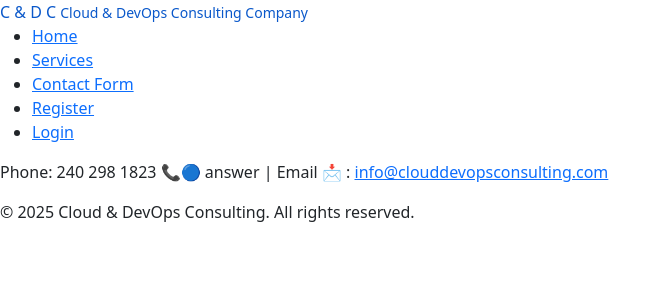
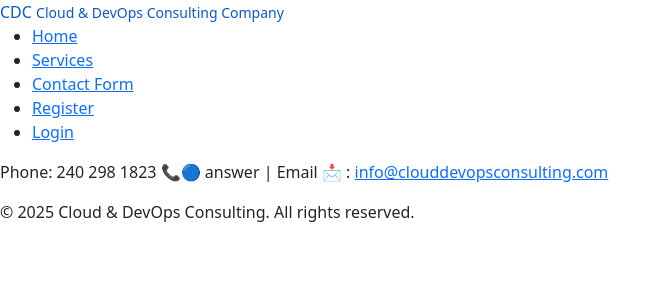
Before and after one commit to Betrand1999/project-root, a Python web app: template templates/base.html in a window 1280 px wide. Shown: the top 300 px of the page, without its empty margins (0-669 px from the left). Run offline with Jinja, Linux system fonts and the light colour scheme; the template is opened without the code that fills it, so the values that code supplies are empty.

Commit message:
update frontend

```diff
--- a/templates/base.html
+++ b/templates/base.html
@@ -54,7 +54,7 @@
       <div class="header-container">
         <a href="{{ url_for('home') }}" style="text-decoration: none">
           <div class="logo">
-            C & D C <small>Cloud & DevOps Consulting Company </small>
+            CDC <small>Cloud & DevOps Consulting Company </small>
           </div>
         </a>
 
@@ -82,7 +82,9 @@
       <div class="contact-info">
         <p>
           Phone: 240 298 1823 📞🔵 answer | Email 📩 :
-          <a href="info@clouddevopsconsulting.com">info@clouddevopsconsulting.com</a>
+          <a href="info@clouddevopsconsulting.com"
+            >info@clouddevopsconsulting.com</a
+          >
         </p>
       </div>
       <p>&copy; 2025 Cloud & DevOps Consulting. All rights reserved.</p>
```
